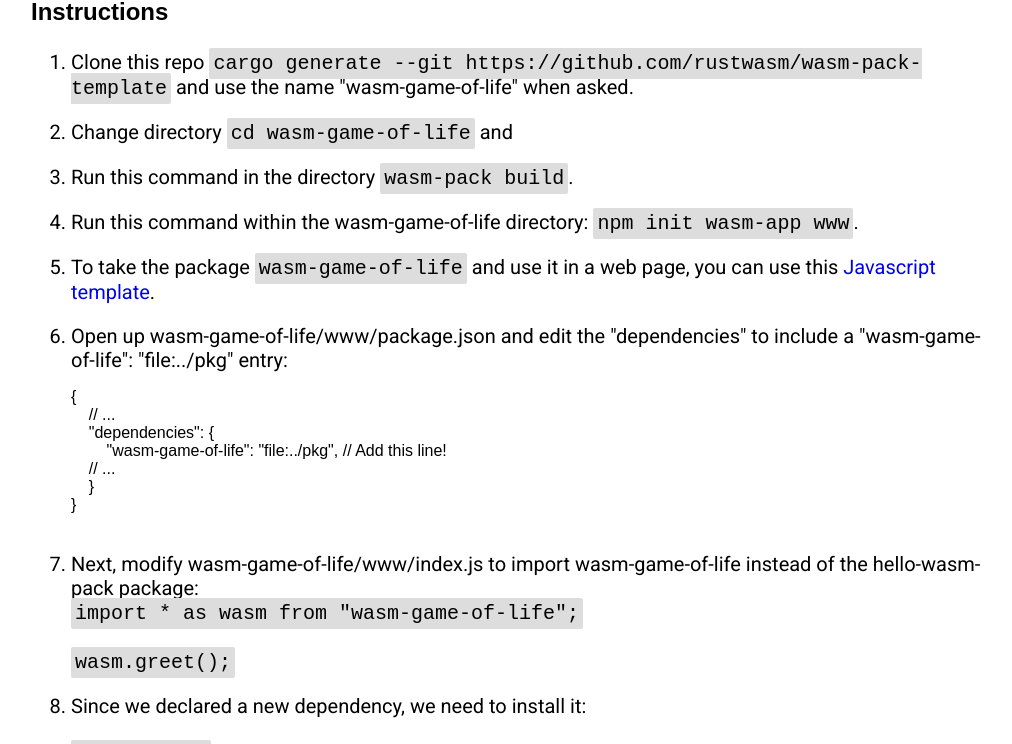
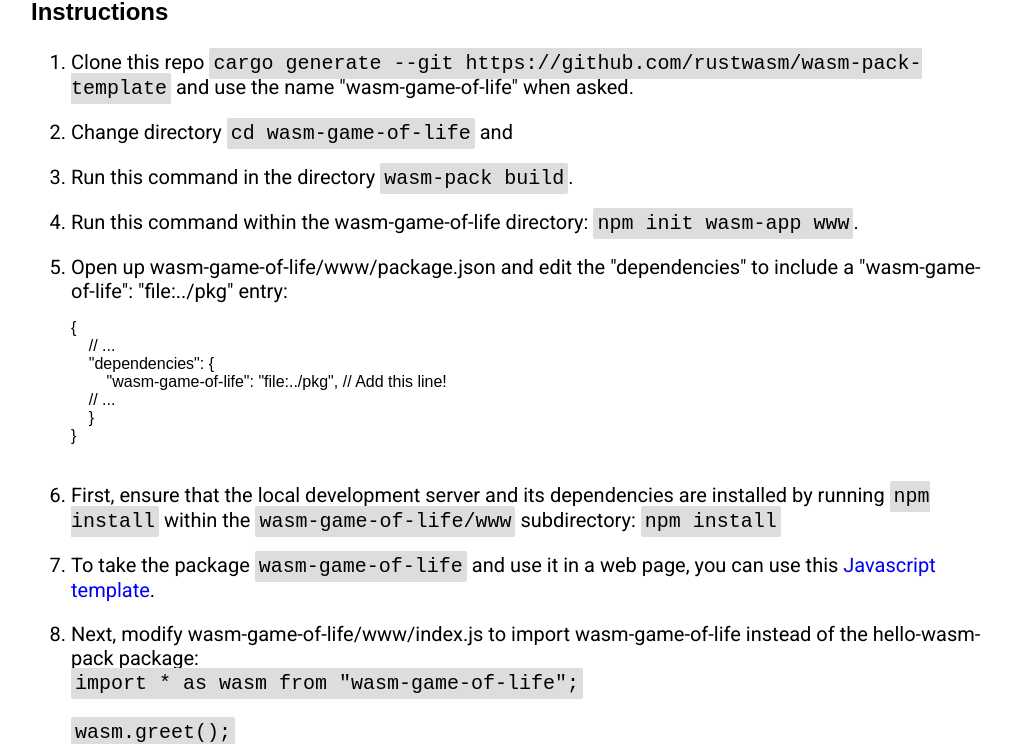
Before and after one commit to karol22/tutorial-webassembly-rust, an Angular app: page /about in a window 1280 px wide. Shown: the part 521-1265 px from the top of the page, without its empty margins (129-1141 px from the left). Built offline with nearby package versions, Linux system fonts and the light colour scheme.

Commit message:
Change in steps install
Signed-off-by: Guillermo Herrera Acosta <a01400835@itesm.mx>

```diff
--- a/src/app/about/about.component.html
+++ b/src/app/about/about.component.html
@@ -35,9 +35,6 @@
             Run this command within the wasm-game-of-life directory:  <code>npm init wasm-app www</code>.
         </li>
         <li>
-            To take the package <code>wasm-game-of-life</code> and use it in a web page, you can use this <a href='https://github.com/rustwasm/create-wasm-app'>Javascript template</a>.
-        </li>
-        <li>
             Open up wasm-game-of-life/www/package.json and edit the "dependencies" to include a "wasm-game-of-life": "file:../pkg" entry:
             <div class='center'>
                 <pre>
@@ -50,6 +47,14 @@
 &#125;
                 </pre>
             </div>
+        </li>
+	<li>
+		First, ensure that the local development server and its dependencies are installed by running <code>npm install</code>  within the <code>wasm-game-of-life/www</code> subdirectory:
+
+                <code>npm install</code>
+	</li>
+	<li>
+            To take the package <code>wasm-game-of-life</code> and use it in a web page, you can use this <a href='https://github.com/rustwasm/create-wasm-app'>Javascript template</a>.
         </li>
         <li>
             Next, modify wasm-game-of-life/www/index.js to import wasm-game-of-life instead of the hello-wasm-pack package:
```
